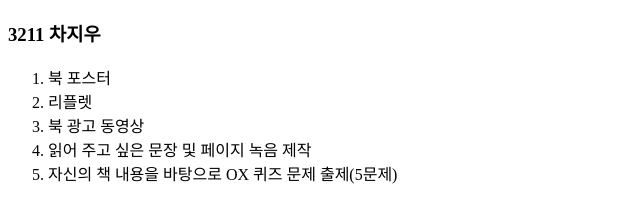
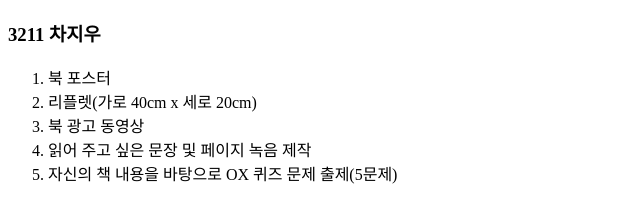
Before and after one commit to cnsh27/cnsh-book-festival, a plain HTML site: page test_book.html in a window 1280 px wide. Shown: the part 61-284 px from the top of the page, without its empty margins (0-640 px from the left). Drawn offline with Linux system fonts and the light colour scheme.

Commit message:
push push

```diff
--- a/src/css/index.css
+++ b/src/css/index.css
@@ -73,7 +73,6 @@ header{
 .headerMenu{
     width: 3rem;
     padding-right: 4rem;
-    cursor: pointer;
 }
 main{
     margin-top: 4rem;
--- a/test_book.html
+++ b/test_book.html
@@ -11,7 +11,7 @@
     <h3>3211 차지우</h3>
     <ol>
         <li>북 포스터</li>
-        <li>리플렛</li>
+        <li>리플렛(가로 40cm x 세로 20cm)</li>
         <li>북 광고 동영상</li>
         <li>읽어 주고 싶은 문장 및 페이지 녹음 제작</li>
         <li>자신의 책 내용을 바탕으로 OX 퀴즈 문제 출제(5문제)</li>
```
Also changed, not shown: src/img/test_book.png (added).
